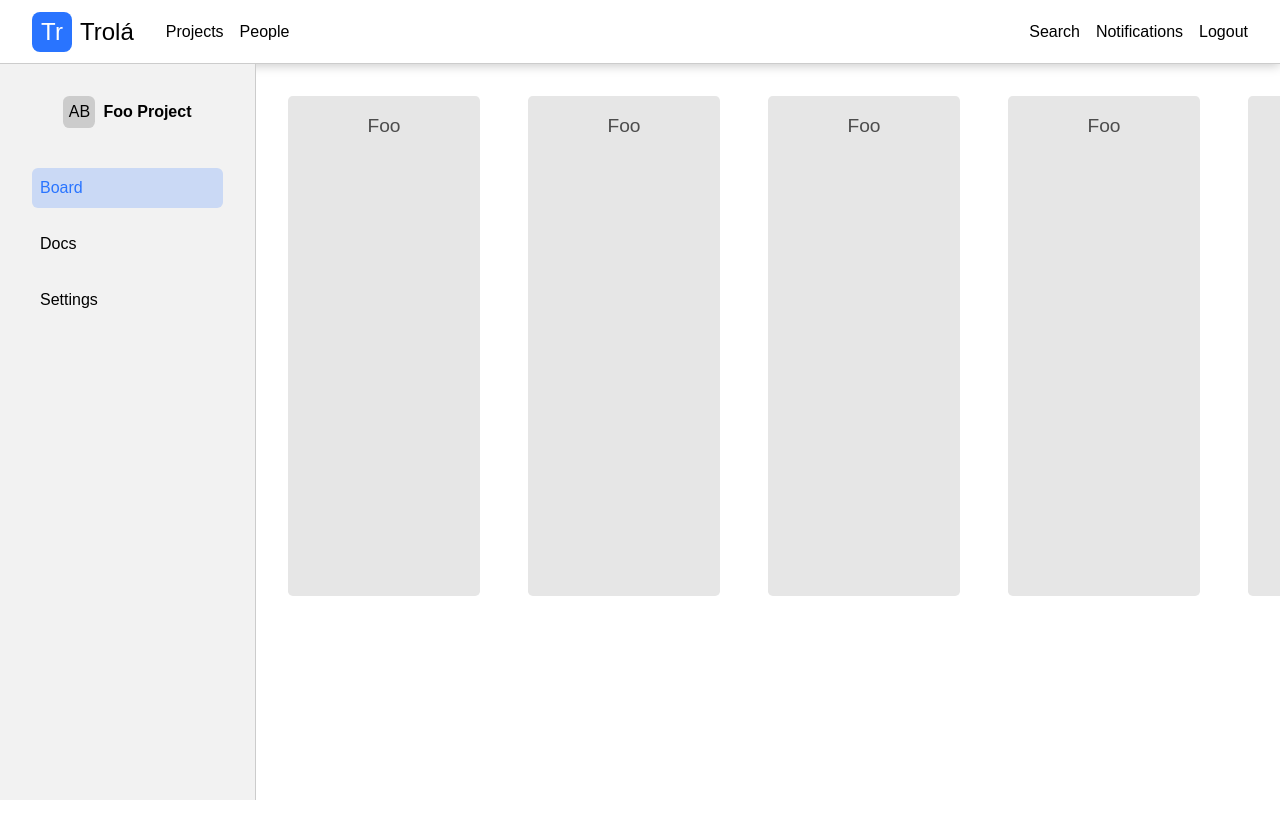
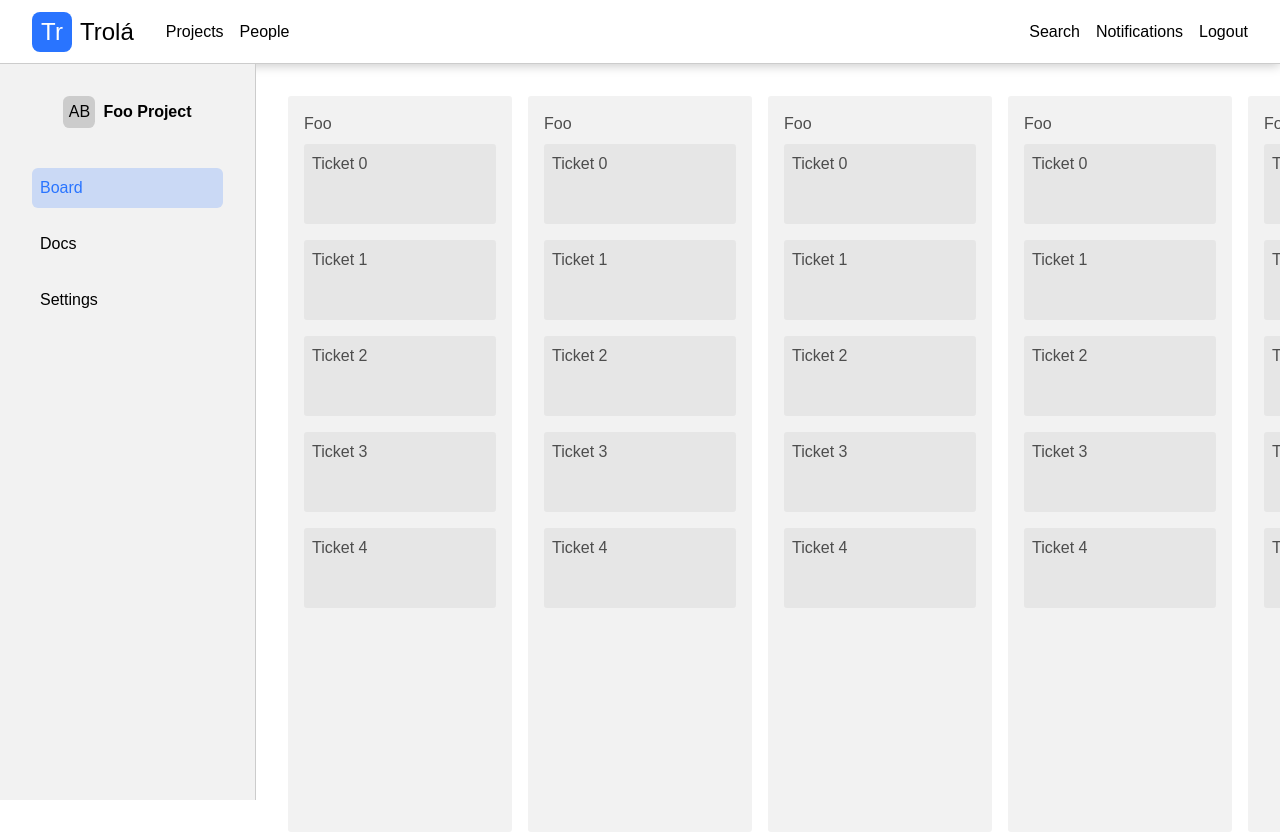
Before and after one commit to j-kitch/trola-ui, a React (Vite) app: page / in a window 1280 px wide. Shown: the top 832 px of the page. Built offline with nearby package versions, Linux system fonts and the light colour scheme.

Commit message:
Mock board with tickets

```diff
--- a/src/components/Board/Board.module.css
+++ b/src/components/Board/Board.module.css
@@ -2,8 +2,6 @@
     display: flex;
     height: 100%;
     min-width: 100%;
-
-    gap: 3rem;
 
     margin-top: 2rem;
     margin-bottom: 2rem;
@@ -16,13 +14,49 @@
 
 .list {
     display: flex;
-    justify-content: center;
-    padding-top: 1rem;
+    flex-direction: column;
     font-size: 1.2rem;
     color: hsl(0, 0%, 30%);
 
-    height: 500px;
-    min-width: 12rem;
+    min-height: 500px;
+    min-width: 14rem;
+    background-color: hsl(0, 0%, 95%);
+    border-radius: 0.2rem;
+
+    margin-right: 1rem;
+
+    font-size: var(--text-md);
+}
+
+.listHeader {
+    width: 100%;
+    height: 2rem;
+
+    padding-top: 1rem;
+    padding-left: 1rem;
+}
+
+.ticketContainer {
+    padding-left: 1rem;
+    padding-right: 1rem;
+    padding-top: 1rem;
+    padding-bottom: 1rem;
+
+    display: flex;
+    flex-direction: column;
+}
+
+.ticket {
+    width: 100%;
+    height: 5rem;
     background-color: hsl(0, 0%, 90%);
-    border-radius: 0.3rem;
+
+    margin-bottom: 1rem;
+
+    padding-top: 0.5rem;
+    padding-left: 0.5rem;
+    padding-bottom: 0.5rem;
+    padding-right: 0.5rem;
+
+    border-radius: 0.2rem;
 }
--- a/src/components/Board/Board.tsx
+++ b/src/components/Board/Board.tsx
@@ -9,14 +9,45 @@ interface Props {
 
 const List: FC<Props> = ({ index, id }) => {
   return (
-    <Draggable draggableId={id} index={index} key={index}>
+    <Draggable draggableId={`list-${id}`} index={index} key={index}>
       {(provided) => (
         <div
           ref={provided.innerRef}
           {...provided.draggableProps}
           className={classes.list}
         >
-          <div {...provided.dragHandleProps}>Foo</div>
+          <div {...provided.dragHandleProps} className={classes.listHeader}>
+            Foo
+          </div>
+          <Droppable
+            droppableId={`list-${id}`}
+            type="ticket"
+            direction="vertical"
+          >
+            {(drop) => (
+              <div
+                ref={drop.innerRef}
+                {...drop.droppableProps}
+                className={classes.ticketContainer}
+              >
+                {[0, 1, 2, 3, 4].map((i) => (
+                  <Draggable draggableId={`ticket-${id}-${i}`} index={i} key={i}>
+                    {(drag) => (
+                      <div
+                        ref={drag.innerRef}
+                        {...drag.draggableProps}
+                        {...drag.dragHandleProps}
+                        className={classes.ticket}
+                      >
+                        Ticket {i}
+                      </div>
+                    )}
+                  </Draggable>
+                ))}
+                {drop.placeholder}
+              </div>
+            )}
+          </Droppable>
         </div>
       )}
     </Draggable>
@@ -30,7 +61,7 @@ const Board: FC = () => {
 
   return (
     <DragDropContext onDragEnd={onDragEnd}>
-      <Droppable droppableId="droppable-1" direction="horizontal">
+      <Droppable droppableId="droppable-1" type="list" direction="horizontal">
         {(drop) => (
           <div
             ref={drop.innerRef}
--- a/src/index.css
+++ b/src/index.css
@@ -8,4 +8,5 @@
     --text-lg: 1rem;
 
     font-family: Arial, Helvetica, sans-serif;
+    font-size: var(--text-lg);
 }
```
